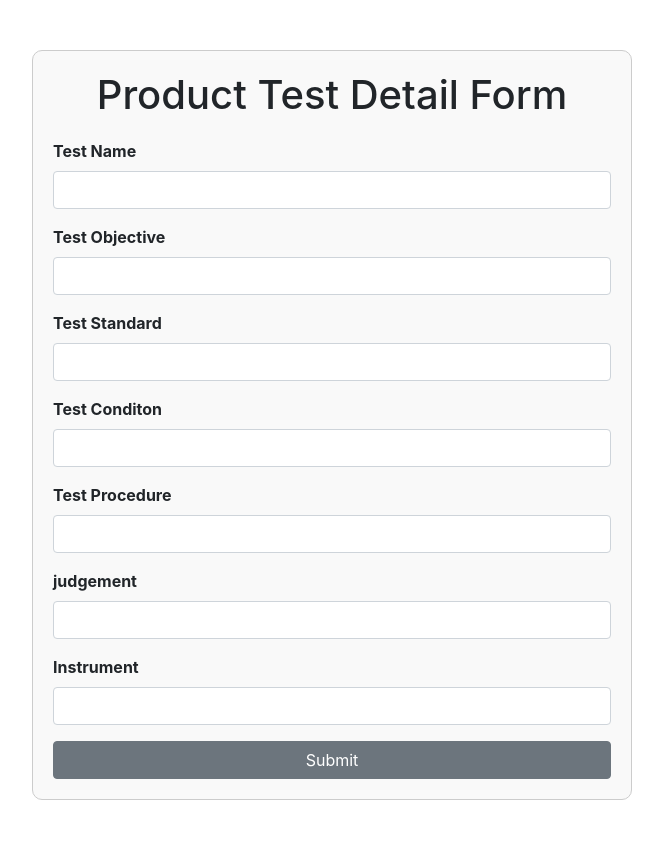
After one commit to snehilsrivastava/OQC, a Django app: page /test_protocol_entry/ in a window 1280 px wide. The commit adds this page. Shown: the whole page, without its empty margins (308-971 px from the left). Run offline with Django 5.2, Linux system fonts and the light colour scheme; some libraries are stand-ins or nearby versions.

Commit message:
Add Test Details

```diff
--- /dev/null
+++ b/oqc_model/oqc/authapp/templates/test_protocol_entry.html
@@ -0,0 +1,91 @@
+<!DOCTYPE html>
+<html lang="en">
+<head>
+    <meta charset="UTF-8">
+    <meta name="viewport" content="width=device-width, initial-scale=1.0">
+    <title>Product Specification Form</title>
+    <link rel="stylesheet" href="https://stackpath.bootstrapcdn.com/bootstrap/4.5.2/css/bootstrap.min.css">
+    <style>
+        .form-container {
+            max-width: 600px;
+            margin: 50px auto;
+            padding: 20px;
+            border: 1px solid #ccc;
+            border-radius: 10px;
+            background-color: #f9f9f9;
+        }
+
+        .form-group label {
+            font-weight: bold;
+        }
+
+        .btn-submit {
+            width: 100%;
+        }
+
+        .header {
+            text-align: center;
+            margin-bottom: 20px;
+        }
+    </style>
+</head>
+<body>
+
+    <div class="container">
+        <div class="form-container">
+
+            <div class="header">
+                <h1>Product Test Detail Form</h1>
+            </div>
+
+            {% if messages %}
+            <div class="alert alert-danger">
+                {% for message in messages %}
+                    <div>{{ message }}</div>
+                {% endfor %}
+            </div>
+            {% endif %}
+
+            <form action="{% url 'test_protocol_entry' %}" method="post">
+                {% csrf_token %}
+                <div class="form-group">
+                    <label >Test Name</label>
+                    <input type="text" class="form-control" id="TestName" name="TestName" required>
+                </div>
+
+                <div class="form-group">
+                    <label >Test Objective</label>
+                    <input type="text" class="form-control" id="Testobjective" name="Testobjective" required>
+                </div>
+                <div class="form-group">
+                    <label >Test Standard</label>
+                    <input type="text" class="form-control" id="Teststandard" name="Teststandard" required>
+                </div>
+                <div class="form-group">
+                    <label >Test Conditon</label>
+                    <input type="text" class="form-control" id="Testcondition" name="Testcondition" required>
+                </div>
+                <div class="form-group">
+                    <label >Test Procedure</label>
+                    <input type="text" class="form-control" id="Testprocedure" name="Testprocedure" required>
+                </div>
+                <div class="form-group">
+                    <label >judgement</label>
+                    <input type="text" class="form-control" id="judgement" name="judgement" required>
+                </div>
+                <div class="form-group">
+                    <label >Instrument</label>
+                    <input type="text" class="form-control" id="instrument" name="instrument" required>
+                </div>
+
+
+                <button type="submit" class="btn btn-secondary btn-submit">Submit</button>
+            </form>
+        </div>
+    </div>
+
+    <script src="https://code.jquery.com/jquery-3.5.1.slim.min.js"></script>
+    <script src="https://cdn.jsdelivr.net/npm/@popperjs/core@2.5.2/dist/umd/popper.min.js"></script>
+    <script src="https://stackpath.bootstrapcdn.com/bootstrap/4.5.2/js/bootstrap.min.js"></script>
+</body>
+</html>
--- a/oqc_model/oqc/employee/models.py
+++ b/oqc_model/oqc/employee/models.py
@@ -21,6 +21,7 @@ class Test(models.Model):
 
 
 class Model_MNF_detail(models.Model):
+
     Customer = models.CharField(max_length=500,default='None')
     Manufature = models.CharField(max_length=500,default='None')
     Location = models.CharField(max_length=100,default='None')
--- a/oqc_model/oqc/employee/urls.py
+++ b/oqc_model/oqc/employee/urls.py
@@ -17,6 +17,9 @@ urlpatterns = [
     path('cooling/<str:test_name>/<str:model_name>/', views.cooling, name='cooling'),
     path('mnf/', views.MNF, name='mnf'),
     path('test_list_entry/',views.Test_list_entry,name = 'test_list_entry'),
+    path('test_protocol_entry/',views.test_protocol_entry,name = 'test_protocol_entry'),
+
+
 ]
 
 from django.conf import settings
--- a/oqc_model/oqc/employee/views.py
+++ b/oqc_model/oqc/employee/views.py
@@ -16,6 +16,7 @@ import PyPDF2
 import base64
 from tempfile import NamedTemporaryFile
 from io import BytesIO
+from django.contrib import messages
 
 
 def main_page(request):
@@ -264,31 +265,109 @@ def MNF(request):
     return render(request, 'productMNFdetail.html')
 
 
+from django.shortcuts import render, redirect
+from django.contrib import messages
+from .models import TestList, Test_core_detail
+
+
+from django.shortcuts import render, redirect
+from django.contrib import messages
+from .models import TestList
+
 def Test_list_entry(request):
-
     if request.method == 'POST':
         # Get form data from the request
-        testStage = request.POST.get('TestStage')
+        testStages = request.POST.getlist('TestStage')  # Get a list of selected test stages
         product = request.POST.get('Product')
         testName = request.POST.get('TestName')
 
+        # Check if the test entry already exists for any of the selected test stages
+        for testStage in testStages:
+            if TestList.objects.filter(TestName=testName, TestStage=testStage, Product=product).exists():
+                # Display an error message if the test detail info already exists
+                messages.error(request, f'Info already exists for {testStage}')
+                return redirect('/test_list_entry/')  # Redirect back to the form
 
-        # Create and save a new AC object
-        new_test = TestList(
-           TestStage = testStage,
-           Product = product,
-           TestName = testName,
+        # Create and save the new TestList instance
+        s1 = "0000"
 
+        # Check if a test with the same name already exists
+        existing_test = TestList.objects.filter(TestName=testName).first()
+        if existing_test:
+            s1 = existing_test.TestStage
 
-        )
-        new_test.save()
+        # Update s1 based on the selected test stages
+        for stage in testStages:
+            if stage == "DVT":
+                s1 = '1' + s1[1:]
+            elif stage == "PP":
+                s1 = s1[0] + '1' + s1[2:]
+            elif stage == "MP":
+                s1 = s1[:2] + '1' + s1[3:]
+            elif stage == "PDI":
+                s1 = s1[:3] + '1'
 
-        # Redirect to a success page or render a success message
-        return redirect('/check/')  # Assuming you have a 'success' URL
+        if existing_test:
+            existing_test.TestStage = s1
+            existing_test.save()
+        else:
+            new_test = TestList(
+                TestStage=s1,
+                Product=product,
+                TestName=testName,
+            )
+            new_test.save()
+
+        # Redirect based on the existence of the test name
+        if existing_test:
+            return redirect('/check/')
+        else:
+            return redirect('/test_protocol_entry/')
 
     # If not a POST request, render the form
     return render(request, 'Test_list_entry.html')
 
+
+
+
+def test_protocol_entry(request):
+    if request.method == 'POST':
+        # Get form data from the request
+        testName = request.POST.get('TestName')
+        testobjective = request.POST.get('Testobjective')
+        teststandard = request.POST.get('Teststandard')
+        testcondition = request.POST.get('Testcondition')
+        testprocedure = request.POST.get('Testprocedure')
+        judgement = request.POST.get('judgement')
+        instrument = request.POST.get('instrument')
+
+        # Check if the test detail info already exists
+        if Test_core_detail.objects.filter(TestName=testName).exists():
+            # Display an error message if the test detail info already exists
+            messages.error(request, 'Test detail info already exists')
+            return redirect('/test_protocol_entry/')  # Assuming you have a 'check' URL
+
+        # Create and save the new Test_core_detail instance
+        test_detail = Test_core_detail(
+            TestName=testName,
+            Test_Objective=testobjective,
+            Test_Standard=teststandard,
+            Test_Condition=testcondition,
+            Test_Procedure=testprocedure,
+            Judgement=judgement,
+            Instrument=instrument,
+        )
+        test_detail.save()
+
+        # Redirect to a success page or render a success message
+        return redirect('/check/')  # Assuming you have a 'check' URL
+
+    # If not a POST request, render the form
+    return render(request, 'test_protocol_entry.html')
+
+
+
+
 def view_test_records(request):
     test_records = TestRecord.objects.all()
     return render(request, 'view.html', {'test_records': test_records})
```
Also changed, not shown: oqc_model/oqc/authapp/templates/Test_list_entry.html (+33 -9 lines), oqc_model/oqc/authapp/templates/product.html (+13 -13 lines), oqc_model/oqc/authapp/templates/test_report.html (+6 -3 lines), oqc_model/oqc/db.sqlite3.
